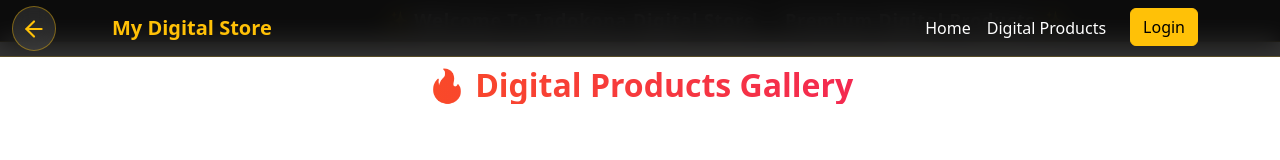
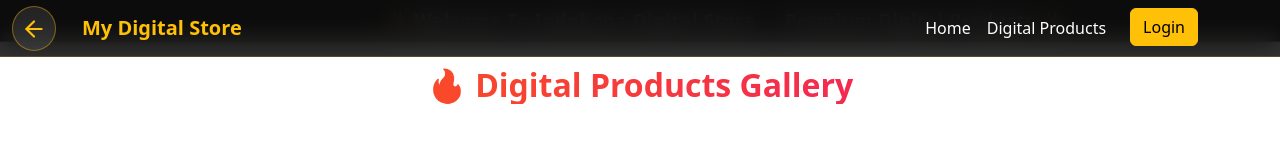
Before and after one commit to Tarunshakya1999/indokonafrontend, a React (Vite) app: page /productlist in a window 1280 px wide. Shown: the top 160 px of the page. Built offline with nearby package versions, Linux system fonts and the light colour scheme.

Commit message:
New Ny8yugbhiiif2

```diff
--- a/src/Navbar2.jsx
+++ b/src/Navbar2.jsx
@@ -99,7 +99,7 @@ const Navbar2 = () => {
       {/* Navbar */}
       <nav className="navbar navbar-expand-lg navbar-dark fixed-top navbar-custom">
         <div className="container">
-          <a className="navbar-brand fw-bold" style={{ color: "#ffc107",marginLeft:"30px" }}>
+          <a className="navbar-brand fw-bold text-center" style={{ color: "#ffc107"}}>
             My Digital Store
           </a>
 
```
